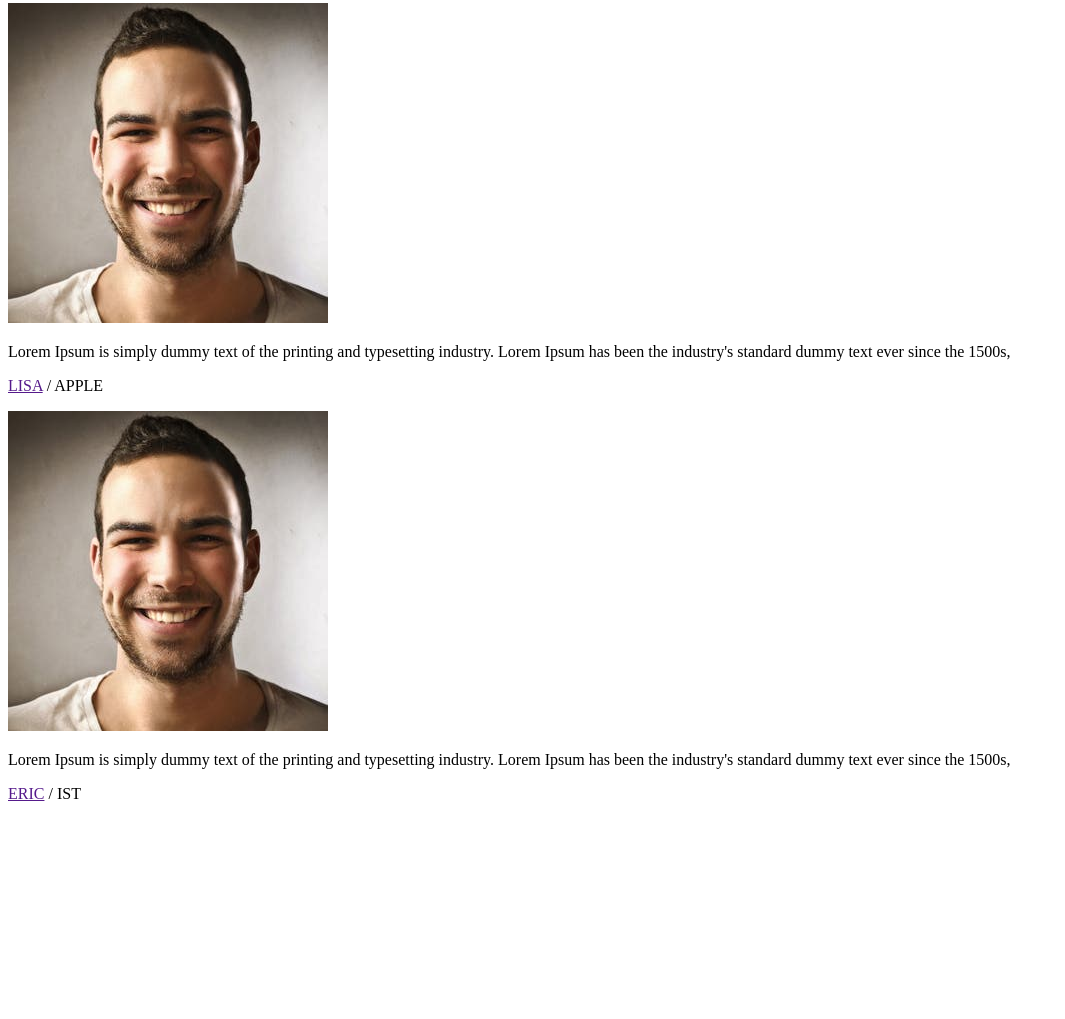
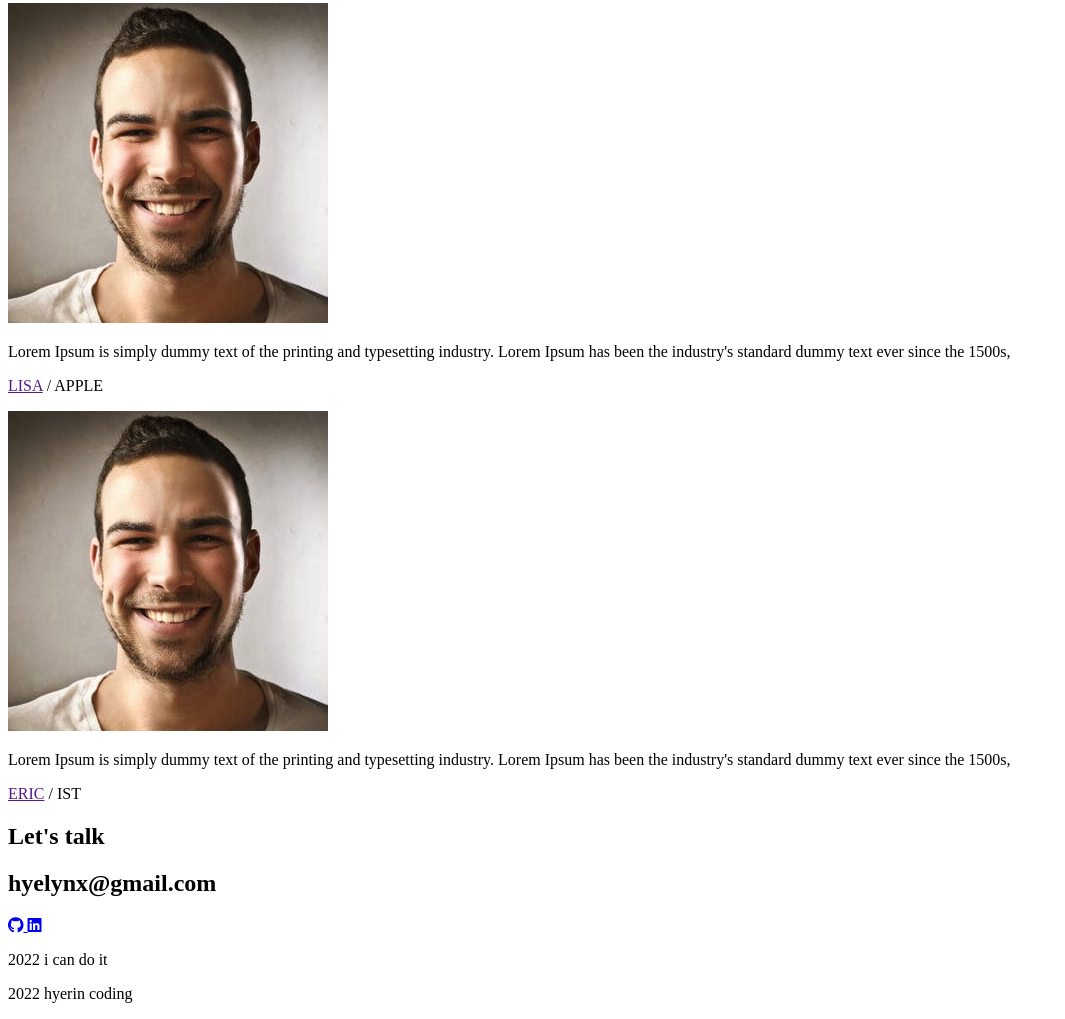
Before and after one commit to jshye777/web_practice, a plain HTML site: page index.html in a window 1280 px wide. Shown: the part 6558-7577 px from the top of the page, without its empty margins (0-1065 px from the left). Before the commit the page ends 7377 px from the top, so only its background shows below. Drawn offline with Linux system fonts and the light colour scheme.

Commit message:
contact html

```diff
--- a/index.html
+++ b/index.html
@@ -326,7 +326,25 @@
       </div>
     </div>
   </section>
+
   <!-- contact -->
-  <section id="contact"></section>
+  <section id="contact">
+    <h1 class="contact__title">Let's talk</h1>
+    <h2 class="contact__email">hyelynx@gmail.com</h2>
+
+    <div class="contact__links">
+      <a href="https://github.com/" target="_blank">
+        <i class="fab fa-github"></i>
+      </a>
+
+      <a href="#" target="_blank">
+        <i class="fa fa-linkedin-square"></i>
+      </a>
+
+      <p class="contact__rights">2022 i can do it</p>
+    </div>
+
+    <p>2022 hyerin coding</p>
+  </section>
 </body>
 </html>
```
